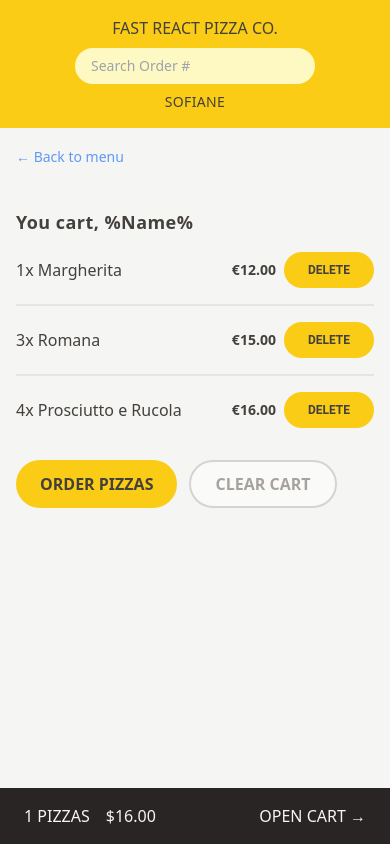
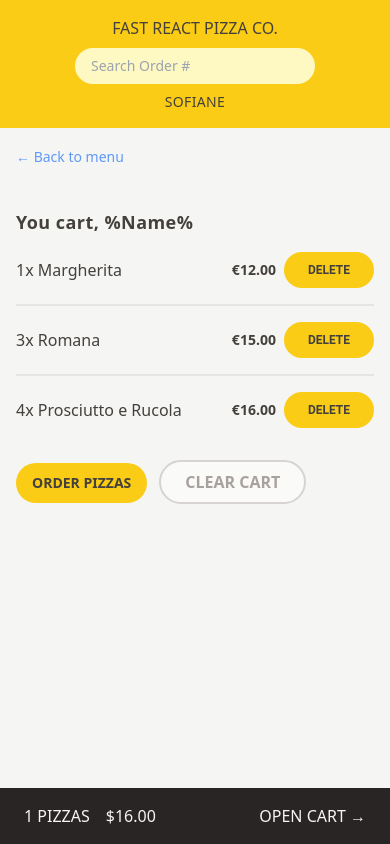
Before and after one commit to sofianeberkane202/fast-delevry-pizza, a React (Vite) app: page /cart in a window 390 px wide. Built offline with nearby package versions, Linux system fonts and the light colour scheme; a web font is replaced by a local one.

Commit message:
update padding style for small screens

```diff
--- a/src/ui/Button.jsx
+++ b/src/ui/Button.jsx
@@ -3,18 +3,18 @@ import PropTypes from "prop-types";
 import { Link } from "react-router-dom";
 function Button({ type, style, to, children }) {
   const base = `rounded-full bg-yellow-400
-  text-base font-semibold uppercase text-stone-700
+  text-sm sm:text-base font-semibold uppercase text-stone-700
   transition-colors duration-300 hover:bg-yellow-500`;
 
   const secondaryBase = `rounded-full text-base font-semibold uppercase
   bg-stone-50 text-stone-400 transition-colors duration-300
-  border-2 border-stone-300 px-6 py-2.5
+  border-2 border-stone-300 px-6 py-2
   hover:bg-stone-200 hover:text-stone-700`;
 
   const linkBase = "font-mono font-medium text-blue-500/80";
 
   const buttonStyle = {
-    primary: `${base} px-6 py-3`,
+    primary: `${base} px-4 py-2.5 sm:px-6 sm:py-3`,
     small: `${base} ${style}`,
     link: `${linkBase} ${style}`,
     secondary: `${secondaryBase}`,
```
